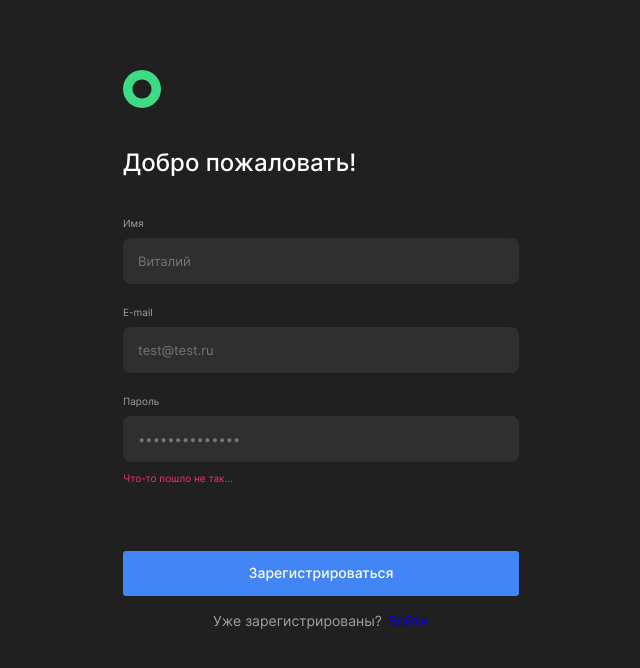
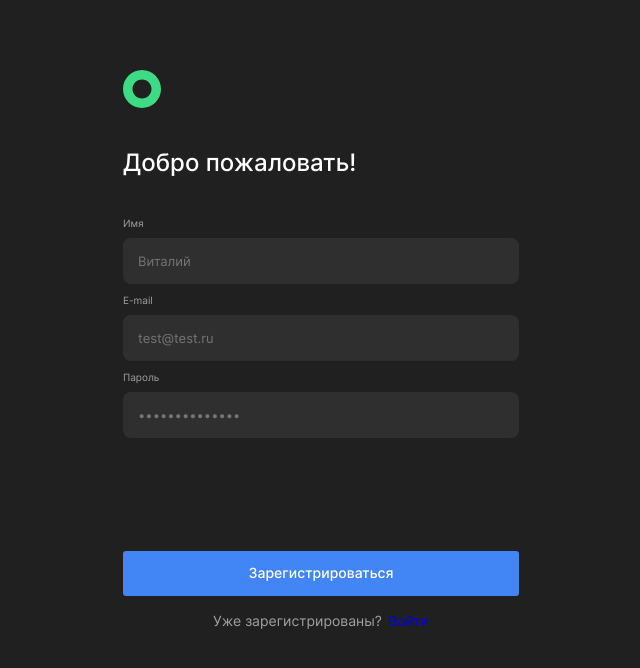
Before and after one commit to squirrel9090/movies-explorer-frontend, a React (Create React App) app: page /signup in a window 1280 px wide. Shown: the top 668 px of the page, without its empty margins (319-959 px from the left). Built offline with nearby package versions, Linux system fonts and the light colour scheme.

Commit message:
исправить вход и регистрацию

```diff
--- a/src/components/MoviesCard/MoviesCard.js
+++ b/src/components/MoviesCard/MoviesCard.js
@@ -25,7 +25,7 @@ const MoviesCard = ({ card }) => {
   const handleRemove = (id) => {
     return deleteMovie(id).then(() => {
       const updateList = list
-        .filter((item) => item.movieId !== card.id)
+        .filter((item) => item.movieId !== card._id)
         .filter((item) => item.movieId !== card.movieId)
       onChange(updateList)
     })
--- a/src/components/Register/Register.js
+++ b/src/components/Register/Register.js
@@ -137,7 +137,7 @@ function Register({ registerUser, setRegisterError }) {
             value={name}
             onChange={handleChangeName}
           />
-          <p className='form__error'>Что-то пошло не так...</p>
+          <p className='form__error'>{nameError}</p>
         </div>
 
         <div className='form__item'>
@@ -151,7 +151,7 @@ function Register({ registerUser, setRegisterError }) {
             onChange={handleChangeEmail}
             value={email}
           />
-          <p className='form__error'>Что-то пошло не так...</p>
+          <p className='form__error'>{emailError}</p>
         </div>
 
         <div className='form__item'>
@@ -167,9 +167,7 @@ function Register({ registerUser, setRegisterError }) {
             onChange={handleChangePassword}
             value={password}
           />
-          <p className='form__error form__error-display'>
-            Что-то пошло не так...
-          </p>
+          <p className='form__error form__error-display'>{passwordError}</p>
         </div>
       </Form>
     </main>
--- a/src/utils/MainApi.js
+++ b/src/utils/MainApi.js
@@ -66,7 +66,7 @@ export const getAllFilms = () => {
 }
 
 export const deleteMovie = (id) => {
-  return fetch(`${BASE_URL}/movies?cardId=${id}`, {
+  return fetch(`${BASE_URL}/movies/${id}`, {
     method: 'DELETE',
     headers,
   }).then(getJson)
```
